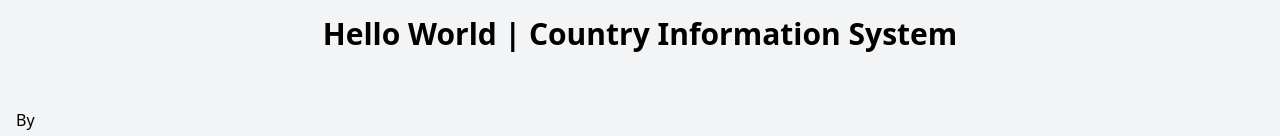
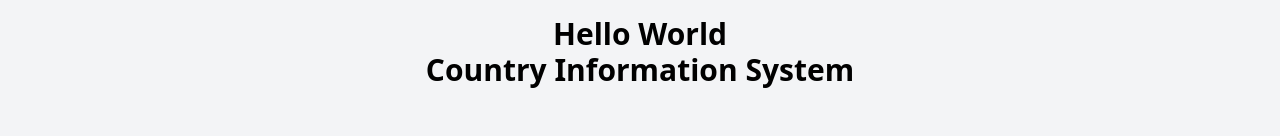
Before and after one commit to AshanSenadheeraLK/helloworld, a plain HTML site: page index.html in a window 1280 px wide. Shown: the top 136 px of the page. Drawn offline with nearby package versions, Linux system fonts and the light colour scheme; no server answers.

Commit message:
added br for h1

```diff
--- a/index.html
+++ b/index.html
@@ -47,7 +47,7 @@
   <body class="bg-gray-100">
     <div id="app" class="container mx-auto p-4">
       <h1 class="text-3xl font-bold text-center mb-8">
-        Hello World | Country Information System
+        Hello World <br /> Country Information System
       </h1>
       <br />
       <span style="text-align: center" class="mx-auto">By</span>
```
